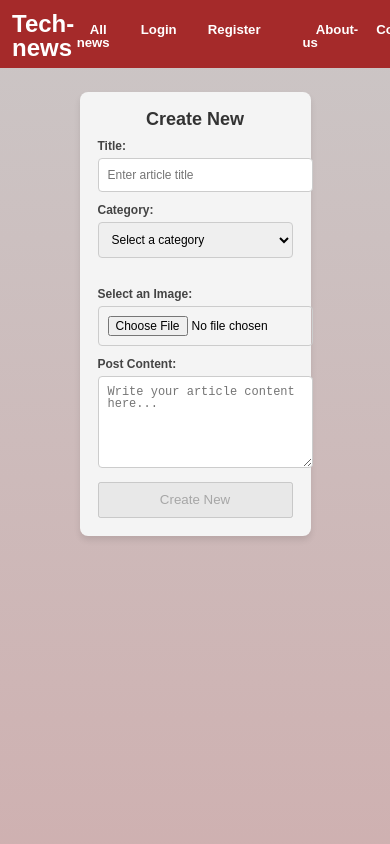
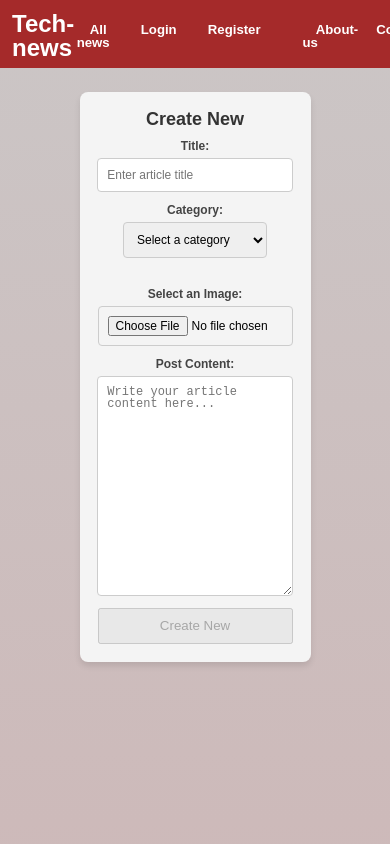
Before and after one commit to MariusGeorgiev/TechNexus, an Angular app: page /add-new in a window 390 px wide. Shown: the top 844 px of the page. Built offline with nearby package versions, Linux system fonts and the light colour scheme; no server answers.

Commit message:
add-new page some media adding

```diff
--- a/src/app/add-new/add-new.component.css
+++ b/src/app/add-new/add-new.component.css
@@ -1,8 +1,12 @@
 .create-page {
-  height: 100vh;
+  height: calc(100vh - 164px);
 }
 
 .auth .container {
+  display: flex;
+  flex-direction: column;
+  /* justify-content: center; */
+  align-items: center;
 
     max-width: 50%;
     margin: 2rem auto;
@@ -18,6 +22,20 @@
     color: #333;
   }
 
+  .category {
+    display: flex;
+    flex-direction: column;
+    justify-content: center;
+    align-items: center;
+    width: 160px;
+  }
+
+  .image {
+  text-align: center;
+
+  }
+
+
   .auth label {
     display: block;
     margin-bottom: 0.5rem;
@@ -28,17 +46,18 @@
   .auth input,
   .auth select,
   .auth textarea {
-    width: 100%;
+    width: 90%;
     padding: 0.75rem;
     margin-bottom: 1rem;
     border: 1px solid #ccc;
     border-radius: 4px;
     font-size: 1rem;
+
   }
 
   .auth input[type="submit"] {
     background-color: #007bff;
-    color: #fff;
+    color: #9e4343;
     border: none;
     cursor: pointer;
     transition: background-color 0.3s;
@@ -49,7 +68,11 @@
   }
 
   .auth textarea {
-    resize: vertical;
+
+    width: 90%;
+    min-height: 200px;
+    overflow: auto;
+
   }
 
   .auth .category {
@@ -64,12 +87,82 @@
   }
 
   .image-preview {
+    text-align: center;
     margin-top: 1em;
   }
 
   .image-preview img {
-    max-width: 300px;
+    max-width: 270px;
     height: auto;
     border: 1px solid #ccc;
     border-radius: 8px;
   }
+
+
+
+
+/* on 100% */
+@media screen and (max-width: 2400px) {
+  .create-page {
+    padding-bottom: 20px;
+
+  }
+}
+
+/* on 110% */
+@media screen and (max-width: 2000px) {
+  .create-page {
+    padding-bottom: 120px;
+
+  }
+}
+
+/* on 125% */
+@media screen and (max-width: 1800px) {
+  .create-page {
+    padding-bottom: 220px;
+  }
+}
+
+/* on 150% */
+@media screen and (max-width: 1600px) {
+  .create-page {
+    padding-bottom: 370px;
+  }
+}
+
+/* on 175% */
+@media screen and (max-width: 1400px) {
+  .create-page {
+    padding-bottom: 520px;
+  }
+}
+
+/* on 200% */
+@media screen and (max-width: 1200px) {
+  .create-page {
+    padding-bottom: 570px;
+  }
+}
+
+ /* on 250% */
+@media screen and (max-width: 1000px) {
+  .create-page {
+    padding-bottom: 700px;
+  }
+}
+
+ /* on 300% */
+ @media screen and (max-width: 800px) {
+  .create-page {
+    padding-bottom: 780px;
+  }
+
+}
+
+ /* on 400% */
+ @media screen and (max-width: 600px) {
+  .create-page {
+    padding-bottom: 890px;
+  }
+}
--- a/src/app/add-new/add-new.component.html
+++ b/src/app/add-new/add-new.component.html
@@ -10,7 +10,7 @@
       <div class="container">
         <h1>Create New</h1>
 
-        <label for="title">Title:</label>
+        <label class="title" for="title">Title:</label>
         <input
           type="text"
           id="title"
@@ -35,6 +35,7 @@
           </div>
         </div>
 
+        <div class="image">
         <label for="image">Select an Image:</label>
         <input
           type="file"
@@ -42,6 +43,7 @@
           (change)="onFileSelected($event)"
           accept="image/*"
         />
+      </div>
 
         <div *ngIf="selectedImageUrl" class="image-preview">
           <p>Image Preview:</p>
--- a/src/app/details-article/details-article.component.css
+++ b/src/app/details-article/details-article.component.css
@@ -266,16 +266,16 @@ button:disabled {
 
  /* on 90% */
  @media screen and (max-width: 2600px) {
-  /* .article-page  {
+  .article-page  {
     padding-bottom: 200px;
 
-  } */
+  }
 }
 
 /* on 100% */
 @media screen and (max-width: 2400px) {
   .article-page {
-    padding-bottom: 0px;
+    padding-bottom: 300px;
 
   }
 }
@@ -283,7 +283,7 @@ button:disabled {
 /* on 110% */
 @media screen and (max-width: 2000px) {
   .article-page {
-    padding-bottom: 100px;
+    padding-bottom: 420px;
 
   }
 }
@@ -291,43 +291,44 @@ button:disabled {
 /* on 125% */
 @media screen and (max-width: 1800px) {
   .article-page {
-    padding-bottom: 220px;
+    padding-bottom: 520px;
   }
 }
 
 /* on 150% */
 @media screen and (max-width: 1600px) {
   .article-page {
-    padding-bottom: 380px;
+    padding-bottom: 600px;
   }
 }
 
 /* on 175% */
 @media screen and (max-width: 1400px) {
   .article-page {
-    padding-bottom: 470px;
+    padding-bottom: 670px;
   }
 }
 
 /* on 200% */
 @media screen and (max-width: 1200px) {
   .article-page {
-    padding-bottom: 550px;
+    padding-bottom: 720px;
   }
 }
 
  /* on 250% */
 @media screen and (max-width: 1000px) {
   .article-page {
-    padding-bottom: 670px;
+    padding-bottom: 780px;
   }
 }
 
  /* on 300% */
  @media screen and (max-width: 800px) {
   .article-page {
-    padding-bottom: 730px;
+    padding-bottom: 830px;
   }
+
 }
 
  /* on 400% */
--- a/src/app/profile/profile.component.css
+++ b/src/app/profile/profile.component.css
@@ -1,4 +1,4 @@
 .profile-page {
     text-align: center;
-    height: calc(100vh - 196px)
+    height: calc(100vh - 120px)
 }
```
